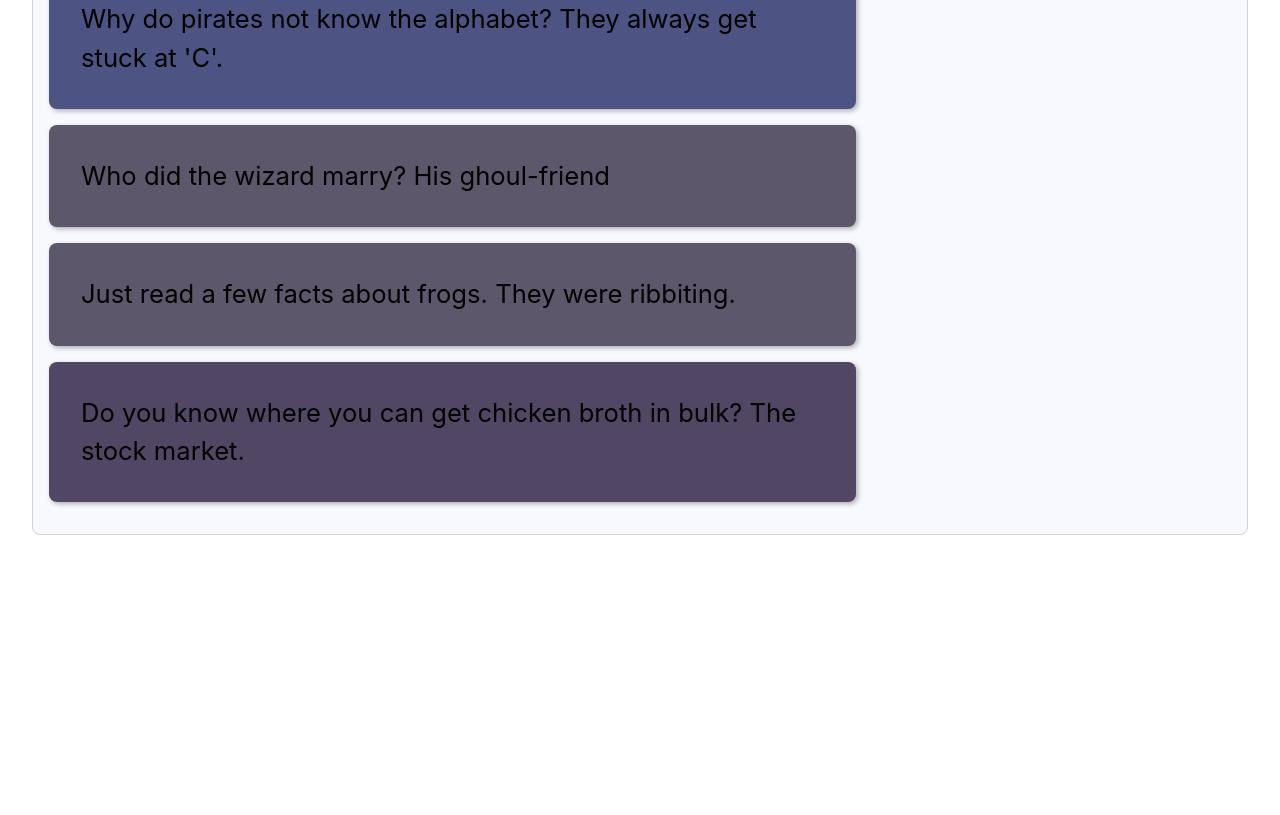
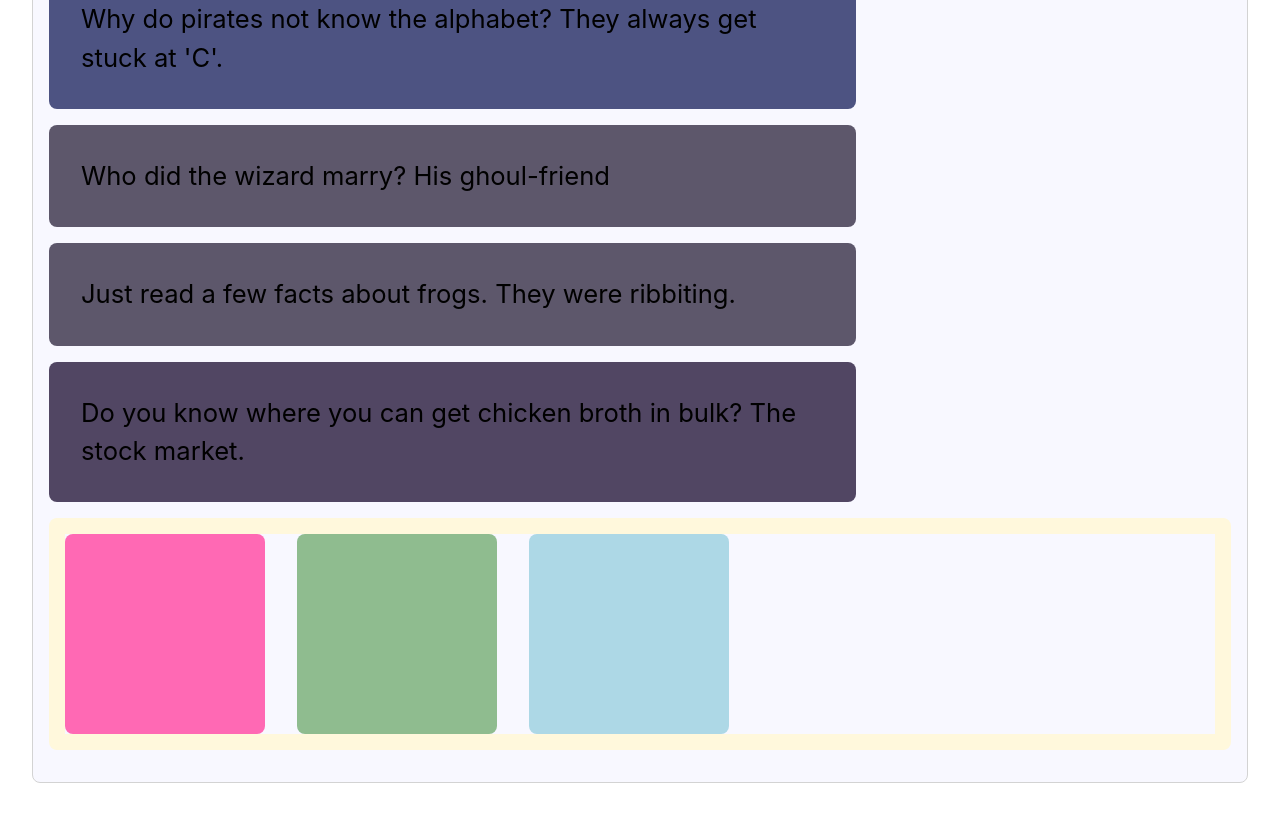
Before and after one commit to AlexKMarshall/HomepageSpikes, a React (Create React App) app: page /drag-drop in a window 1280 px wide. Shown: the part 1660-2475 px from the top of the page. Before the commit the page ends 2227 px from the top, so only its background shows below. Built offline with nearby package versions, Linux system fonts and the light colour scheme.

Commit message:
Add re-orderable widgets

```diff
--- a/src/App.js
+++ b/src/App.js
@@ -8,6 +8,7 @@ import ScrollGallery from "./features/scroll-gallery";
 import PdfViewer from "./features/pdf-viewer";
 import PageSwiper from "./features/page-swiper";
 import DragDrop from "./features/drag-drop";
+import Homepage from "./features/reorder-card-grid";
 
 function App() {
   return (
@@ -22,6 +23,7 @@ function App() {
               <Link to="/pdf-viewer">PDF Viewer</Link>
               <Link to="/page-swiper">Page Swiper</Link>
               <Link to="/drag-drop">Drag & Drop</Link>
+              <Link to="/card-grid">Card Grid</Link>
             </Cluster>
           </Box>
         </nav>
@@ -44,6 +46,9 @@ function App() {
           <Route path="/drag-drop">
             <DragDrop />
           </Route>
+          <Route path="/card-grid">
+            <Homepage />
+          </Route>
           <Route path="/">
             <div></div>
           </Route>
--- a/src/features/drag-drop.js
+++ b/src/features/drag-drop.js
@@ -3,7 +3,7 @@ import styled from "styled-components";
 import { DragDropContext, Droppable, Draggable } from "react-beautiful-dnd";
 import { HashLink } from "react-router-hash-link";
 
-const types = { WIDGET: "widget", HEADER: "header" };
+const types = { WIDGET: "widget", HEADER: "header", CARDS: "cards" };
 
 const colors = [
   "#668586",
@@ -49,10 +49,26 @@ const headlineItems = headers.reduce((collection, srcItem, index) => {
   return { ...collection, [item.id]: item };
 }, {});
 
+const cards = [["hotpink", "darkseagreen", "lightblue"]];
+
+const cardsItems = cards.reduce((collection, srcItem, index) => {
+  const item = makeCardWidget(index);
+  return { ...collection, [item.id]: item };
+}, {});
+
 const initialOrder = [
   ...headers.map((_header, index) => makeHeadline(index).id),
   ...jokes.map((_joke, index) => makeWidget(index).id),
+  ...cards.map((_cards, index) => makeCardWidget(index).id),
 ];
+
+function makeCardWidget(index) {
+  return {
+    id: `cards-${index}`,
+    colors: cards[index],
+    type: types.CARDS,
+  };
+}
 
 function makeHeadline(index) {
   return {
@@ -86,10 +102,11 @@ const WidgetList = styled.div`
 `;
 
 export default function DragDrop() {
-  const items = { ...jokeItems, ...headlineItems };
+  const items = { ...jokeItems, ...headlineItems, ...cardsItems };
   const [order, setOrder] = useState(initialOrder);
 
   const orderedItems = order.map((itemId) => items[itemId]);
+
   const orderedHeadlines = orderedItems.filter(
     (item) => item.type === types.HEADER
   );
@@ -124,7 +141,7 @@ export default function DragDrop() {
           <Droppable droppableId="homepage-0">
             {(provided) => (
               <WidgetList ref={provided.innerRef} {...provided.droppableProps}>
-                {orderedItems.map(({ id, text, color, type }, index) =>
+                {orderedItems.map(({ id, text, color, type, ...rest }, index) =>
                   type === types.WIDGET ? (
                     <Widget
                       key={id}
@@ -133,8 +150,15 @@ export default function DragDrop() {
                       color={color}
                       index={index}
                     />
+                  ) : type === types.HEADER ? (
+                    <Header key={id} id={id} text={text} index={index} />
                   ) : (
-                    <Header key={id} id={id} text={text} index={index} />
+                    <CardWidget
+                      key={id}
+                      id={id}
+                      colors={rest.colors}
+                      index={index}
+                    />
                   )
                 )}
                 {provided.placeholder}
@@ -164,7 +188,6 @@ const SWidget = styled.div`
   border-radius: 0.5rem;
   margin-bottom: 1rem;
   background-color: ${(props) => props.color};
-  box-shadow: 2px 2px 5px rgba(0, 0, 0, 0.3);
 `;
 
 // There should be a better way of wrapping this so that the stack is still applied rather than
@@ -182,6 +205,71 @@ function Widget({ id, index, text, color }) {
         >
           {text}
         </SWidget>
+      )}
+    </Draggable>
+  );
+}
+
+const SCardWidget = styled.div`
+  display: flex;
+  background-color: cornsilk;
+  padding: 1rem;
+  margin-bottom: 1rem;
+  border-radius: 0.5rem;
+  overflow: hidden;
+`;
+
+const SCard = styled.div`
+  width: 200px;
+  height: 200px;
+  background-color: ${(props) => props.color};
+  border-radius: 0.5rem;
+  margin-right: 2rem;
+`;
+
+const SCardContainer = styled.div`
+  flex-grow: 1;
+  display: flex;
+  background-color: ghostwhite;
+`;
+
+function CardWidget({ id, index, colors }) {
+  return (
+    <Draggable draggableId={id} index={index}>
+      {(provided) => (
+        <SCardWidget
+          {...provided.draggableProps}
+          {...provided.dragHandleProps}
+          ref={provided.innerRef}
+        >
+          <Droppable droppableId={id} direction="horizontal">
+            {(provided) => (
+              <SCardContainer
+                {...provided.droppableProps}
+                ref={provided.innerRef}
+              >
+                {colors.map((color, index) => (
+                  <Draggable
+                    draggableId={`id-${color}`}
+                    key={`id-${color}`}
+                    index={index}
+                  >
+                    {(provided) => (
+                      <SCard
+                        key={`id-${color}`}
+                        color={color}
+                        {...provided.draggableProps}
+                        {...provided.dragHandleProps}
+                        ref={provided.innerRef}
+                      />
+                    )}
+                  </Draggable>
+                ))}
+                {provided.placeholder}
+              </SCardContainer>
+            )}
+          </Droppable>
+        </SCardWidget>
       )}
     </Draggable>
   );
--- /dev/null
+++ b/src/features/nested-drag/card-list.js
@@ -0,0 +1,33 @@
+import { Droppable } from "react-beautiful-dnd";
+
+import styled from "styled-components";
+import Card from "./card";
+
+const SContainer = styled.div`
+  margin: 1rem;
+  border: 1px solid lightgrey;
+`;
+const STitle = styled.h3`
+  padding: 1rem;
+`;
+const SCardList = styled.div`
+  padding: 1rem;
+`;
+
+export default function CardList({ id, title, cards }) {
+  return (
+    <SContainer>
+      <STitle>{title}</STitle>
+      <Droppable droppableId={id}>
+        {(provided) => (
+          <SCardList {...provided.droppableProps} ref={provided.innerRef}>
+            {cards.map((card, index) => (
+              <Card key={card.id} card={card} index={index} />
+            ))}
+            {provided.placeholder}
+          </SCardList>
+        )}
+      </Droppable>
+    </SContainer>
+  );
+}
--- /dev/null
+++ b/src/features/nested-drag/card.js
@@ -0,0 +1,25 @@
+import { Draggable } from "react-beautiful-dnd";
+
+import styled from "styled-components";
+
+const SContainer = styled.div`
+  padding: 1rem;
+  border: 1px solid lightgrey;
+  margin-bottom: 1rem;
+`;
+
+export default function Card({ card, index }) {
+  return (
+    <Draggable draggableId={card.id} index={index}>
+      {(provided) => (
+        <SContainer
+          {...provided.draggableProps}
+          {...provided.dragHandleProps}
+          ref={provided.innerRef}
+        >
+          {card.content}
+        </SContainer>
+      )}
+    </Draggable>
+  );
+}
--- /dev/null
+++ b/src/features/nested-drag/data.js
@@ -0,0 +1,72 @@
+import { v4 as uuid } from "uuid";
+
+export const types = {
+  CARD_LIST: "cardList",
+  CARD: "card",
+  HOMEPAGE: "homepage",
+};
+
+export const itemHash = {};
+
+export const homePage = makeHomepage();
+
+function makeHomepage(title = "Project Homepage Test") {
+  return makeItem({
+    type: types.HOMEPAGE,
+    title,
+    orderedChildren: [0, 0].map(() => makeCardList().id),
+  });
+}
+
+function makeCardList(title = getHeader()) {
+  return makeItem({
+    type: types.CARD_LIST,
+    title,
+    orderedChildren: [0, 0, 0].map(() => makeCard().id),
+    isDroppable: true,
+  });
+}
+
+function makeCard(content = getContent()) {
+  return makeItem({ type: types.CARD, content });
+}
+
+function makeItem(options) {
+  const item = { id: uuid(), ...options };
+  itemHash[item.id] = item;
+
+  return item;
+}
+
+function getContent() {
+  const jokes = [
+    "I used to work for a soft drink can crusher. It was soda pressing.",
+    "I just read a book about Stockholm syndrome. It was pretty bad at first, but by the end I liked it.",
+    "Did you hear about the cheese who saved the world? It was Legend-dairy!",
+    "Why do bananas have to put on sunscreen before they go to the beach? Because they might peel!",
+    "How do robots eat guacamole? With computer chips.",
+    "What do Alexander the Great and Winnie the Pooh have in common? Same middle name.",
+    "What did one plate say to the other plate? Dinner is on me!",
+    "Why do pirates not know the alphabet? They always get stuck at 'C'.",
+    "Who did the wizard marry? His ghoul-friend",
+    "Just read a few facts about frogs. They were ribbiting.",
+    "Do you know where you can get chicken broth in bulk? The stock market.",
+  ];
+
+  return jokes[randNumber(jokes.length)];
+}
+
+function getHeader() {
+  const headers = [
+    "Local Man Wins Aubergine Growing Contest For the Third Time",
+    "Woman With Butterfly Tattoo Arrested for 37th Time",
+    "Viral Photo of Lizard Had Been Photoshopped",
+    "Small Tornado Forcast in Northern Regions",
+  ];
+
+  return headers[randNumber(headers.length)];
+}
+
+function randNumber(max) {
+  return Math.floor(Math.random() * max);
+}
--- /dev/null
+++ b/src/features/reorder-card-grid.js
@@ -0,0 +1,79 @@
+import { useReducer } from "react";
+import { DragDropContext } from "react-beautiful-dnd";
+import CardList from "./nested-drag/card-list";
+import { types, itemHash, homePage } from "./nested-drag/data";
+
+const actionTypes = {
+  DRAG_END: "dragEnd",
+};
+
+function dragDropReducer(state, action) {
+  switch (action.type) {
+    case actionTypes.DRAG_END:
+      const {
+        source: dropSource,
+        destination: dropDestination,
+        draggableId,
+      } = action.payload;
+      // remove from source
+      const source = state[dropSource.droppableId];
+      const newSourceOrder = [...source.orderedChildren];
+      newSourceOrder.splice(dropSource.index, 1);
+      const removedFromSource = {
+        ...state,
+        [dropSource.droppableId]: {
+          ...source,
+          orderedChildren: newSourceOrder,
+        },
+      };
+
+      // add to destination
+      const destination = removedFromSource[dropDestination.droppableId];
+      const newDestinationOrder = [...destination.orderedChildren];
+      newDestinationOrder.splice(dropDestination.index, 0, draggableId);
+      const addedToDestination = {
+        ...removedFromSource,
+        [dropDestination.droppableId]: {
+          ...destination,
+          orderedChildren: newDestinationOrder,
+        },
+      };
+
+      return addedToDestination;
+    default:
+      throw new Error("unexpected action type ", action.type);
+  }
+}
+
+export default function Homepage({ homepageId = homePage.id } = {}) {
+  const [items, dispatch] = useReducer(dragDropReducer, itemHash);
+
+  const widgets = items[homepageId].orderedChildren.map((id) => items[id]);
+
+  function renderWidget(widget) {
+    switch (widget.type) {
+      case types.CARD_LIST:
+        return (
+          <CardList
+            key={widget.id}
+            id={widget.id}
+            title={widget.title}
+            cards={widget.orderedChildren.map((id) => items[id])}
+          />
+        );
+      default:
+        return null;
+    }
+  }
+
+  function onDragEnd(result) {
+    console.log("finished dragging");
+    dispatch({ type: actionTypes.DRAG_END, payload: result });
+  }
+
+  return (
+    <DragDropContext onDragEnd={onDragEnd}>
+      {widgets.map(renderWidget)}
+    </DragDropContext>
+  );
+}
```
